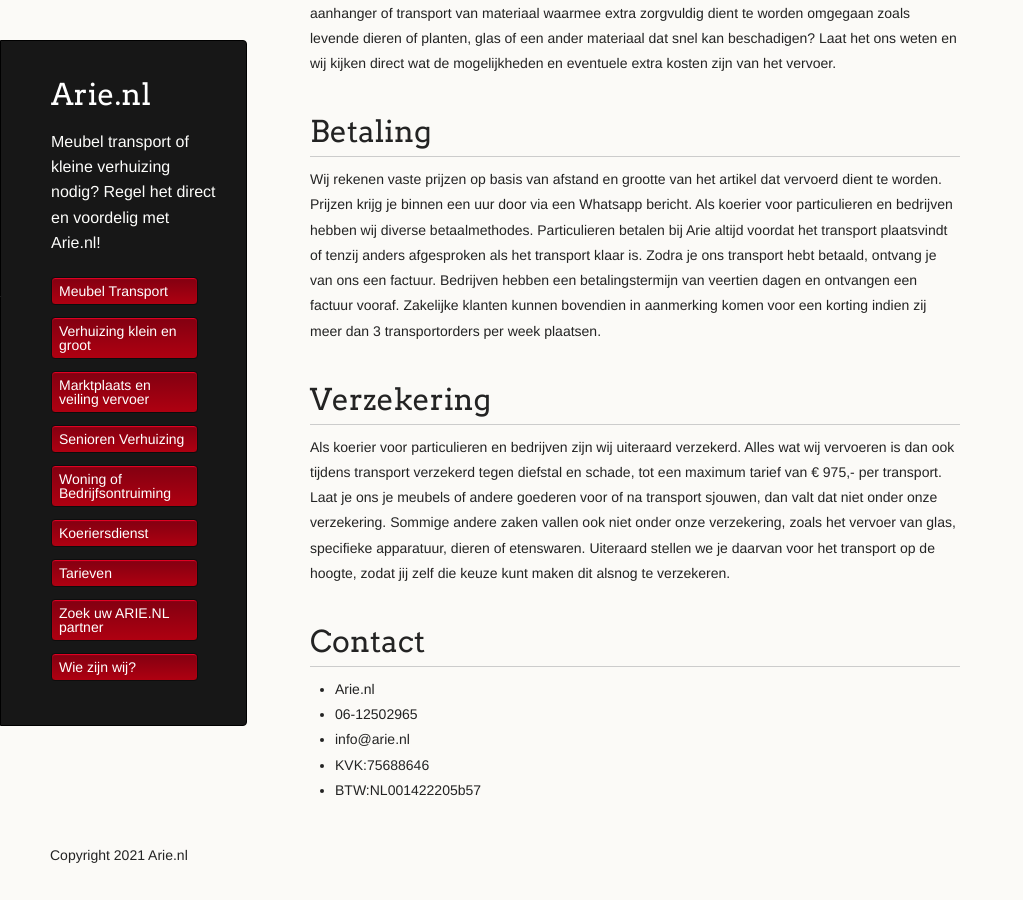
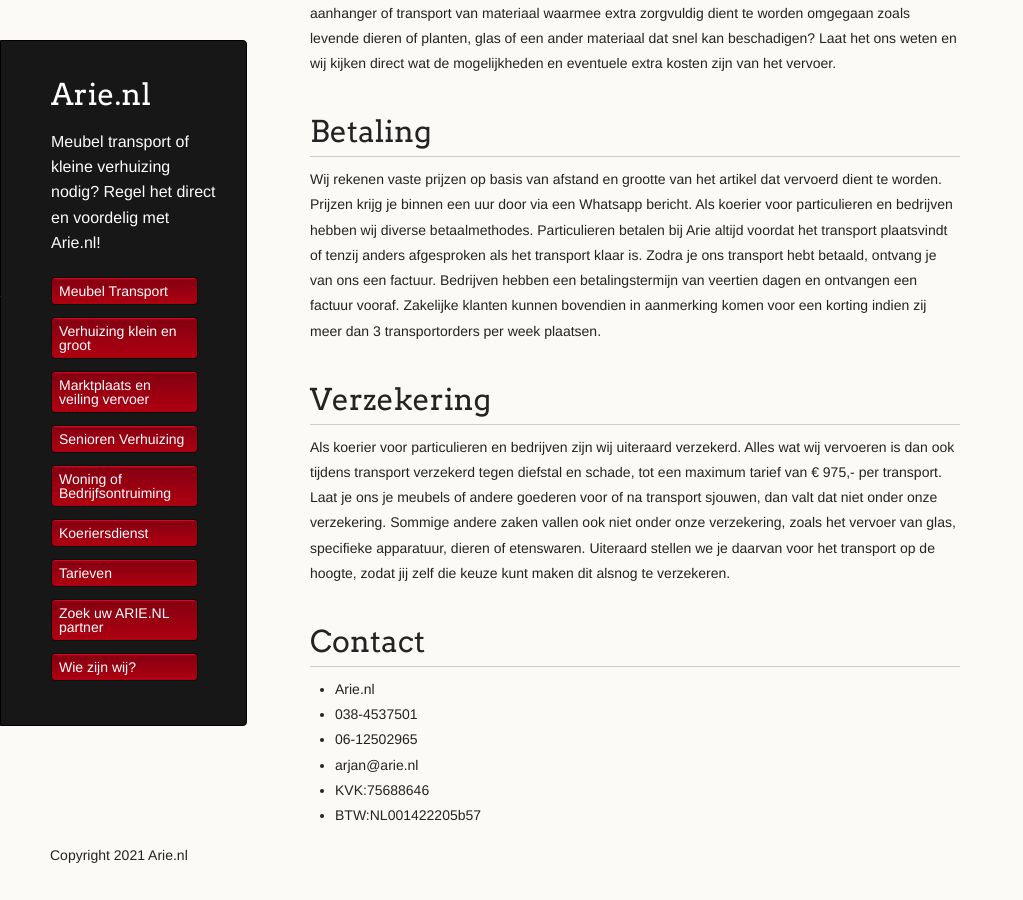
Before and after one commit to amsdfw/arie.nl, a Jekyll site: the page built from wie-zijn-wij.md, in a window 1280 px wide and 900 px high, scrolled down 1105 px. Shown: the whole window, without its empty margins (0-1023 px from the left). Built offline with Jekyll 4.4.1, drawn with Linux system fonts in a browser that asks for light colours; our own code applies the rules of GitHub Pages for plain Markdown files; before the commit the page ends 1980 px from its top, so only the background shows below that.

Commit message:
Update wie-zijn-wij.md

```diff
--- a/wie-zijn-wij.md
+++ b/wie-zijn-wij.md
@@ -71,7 +71,8 @@
 # Contact
 
 * Arie.nl
+* 038-4537501
 * 06-12502965
-* info@arie.nl
+* arjan@arie.nl
 * KVK:75688646
 * BTW:NL001422205b57
```
